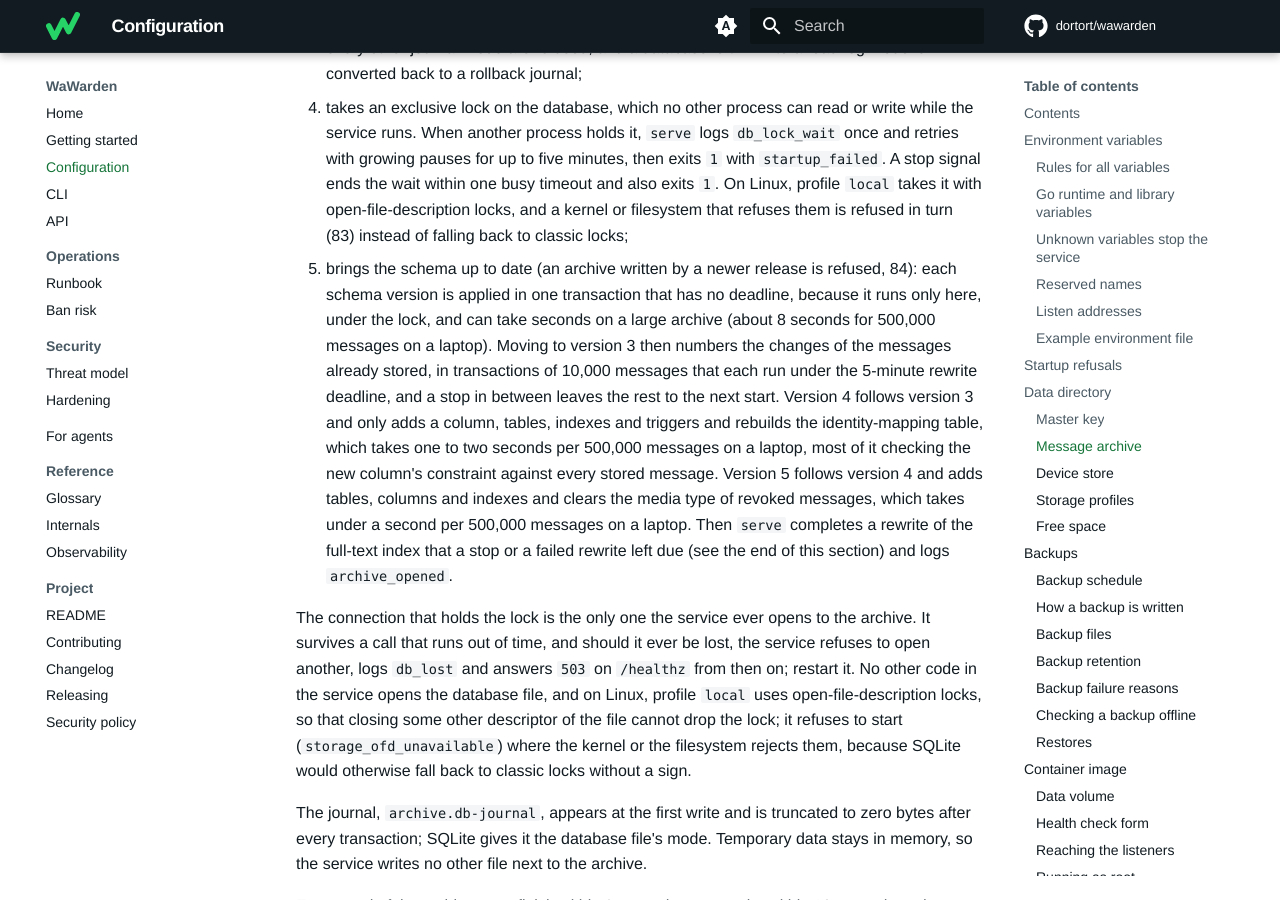
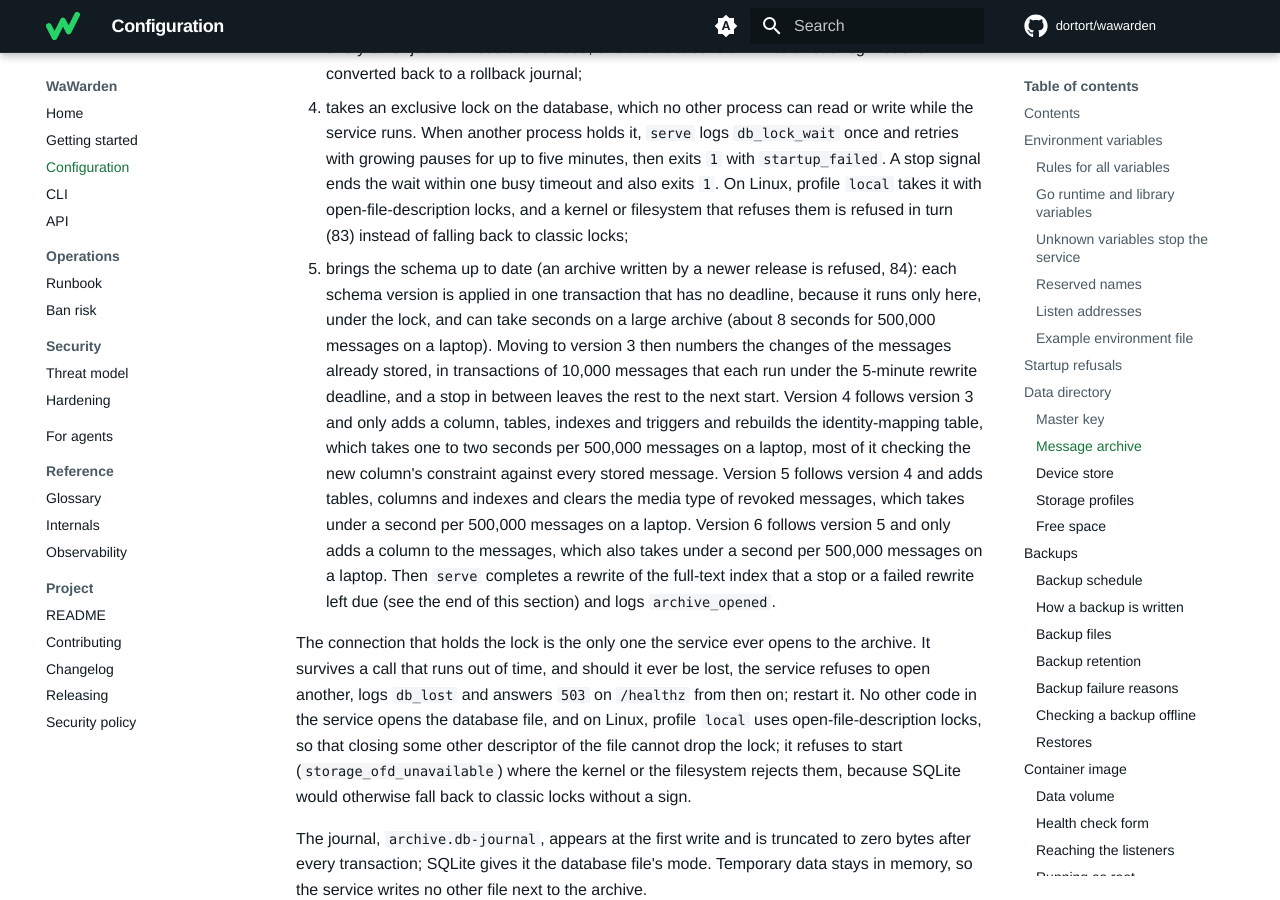
Before and after one commit to dortort/wawarden, an MkDocs documentation site: the page built from docs/configuration.md, in a window 1280 px wide and 900 px high, scrolled down 25122 px. Built offline with MkDocs 1.6.1 and Material for MkDocs 9.7.7, drawn with Linux system fonts in a browser that asks for light colours; comment, search, counter and statistics services are not loaded.

Commit message:
docs: describe the archive's move to schema version 6
The start-up sequence gains the version 6 step, and the backup verify
example prints the archive schema version this build writes.

Co-Authored-By: Claude Opus 5.5 <noreply@anthropic.com>
Co-Authored-By: Claude Fable 5.1 <noreply@anthropic.com>

```diff
--- a/docs/configuration.md
+++ b/docs/configuration.md
@@ -525,7 +525,9 @@ Right after the master key, `serve`:
    500,000 messages on a laptop, most of it checking the new column's
    constraint against every stored message. Version 5 follows version 4 and
    adds tables, columns and indexes and clears the media type of revoked
-   messages, which takes under a second per 500,000 messages on a laptop. Then
+   messages, which takes under a second per 500,000 messages on a laptop.
+   Version 6 follows version 5 and only adds a column to the messages, which
+   also takes under a second per 500,000 messages on a laptop. Then
    `serve` completes a rewrite of the full-text index that a stop or a failed
    rewrite left due (see the end of this section) and logs `archive_opened`.
 
```
Also changed, not shown: docs/cli.md (+1 -1 lines).
